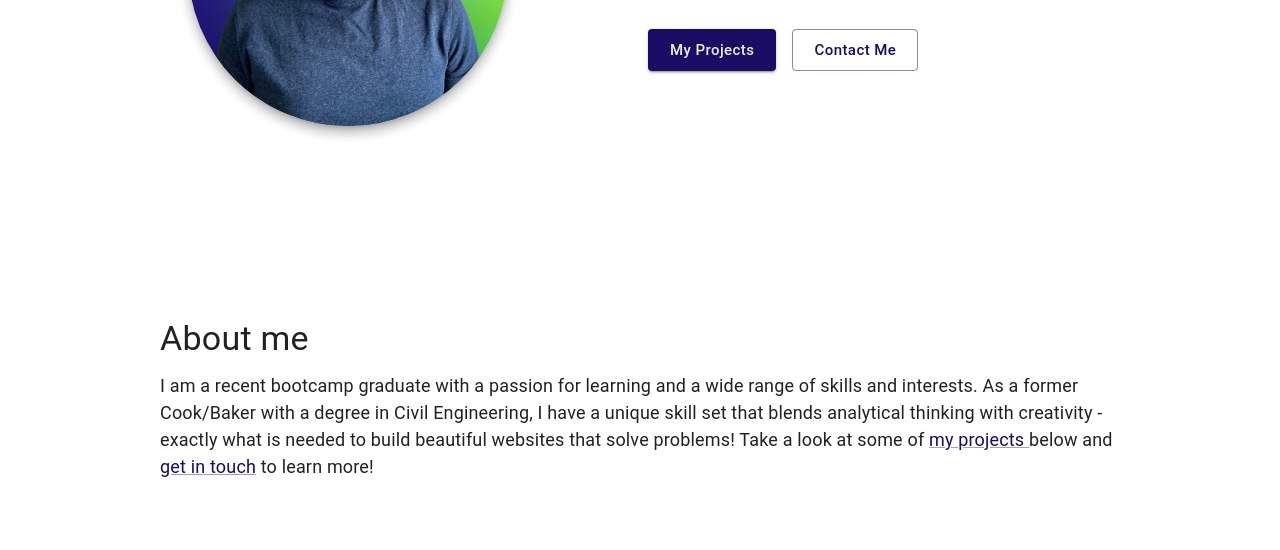
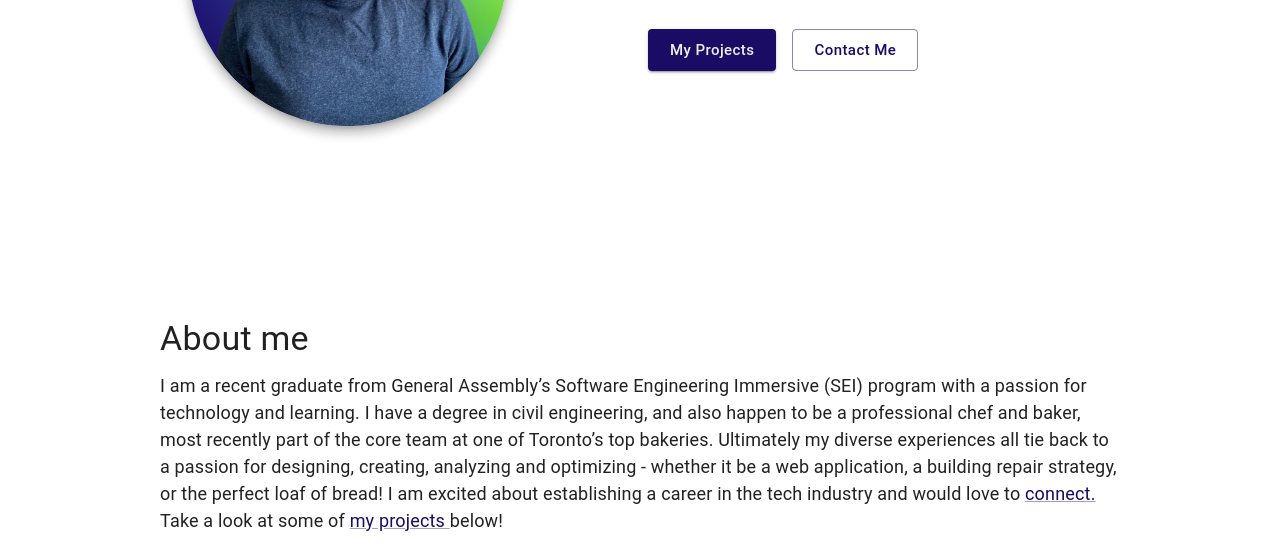
Before and after one commit to jontoye/portfolio-website, a Gatsby site: page / in a window 1280 px wide. Shown: the part 402-952 px from the top of the page. Built offline with nearby package versions, Linux system fonts and the light colour scheme; Gatsby itself is replaced by a stand-in of ours.

Commit message:
update about me content

```diff
--- a/src/components/About.jsx
+++ b/src/components/About.jsx
@@ -68,22 +68,25 @@ const About = () => {
             About me
           </Typography>
           <Typography sx={styles.summaryContent}>
-            I am a recent bootcamp graduate with a passion for learning and a wide range of skills
-            and interests. As a former Cook/Baker with a degree in Civil Engineering, I have a
-            unique skill set that blends analytical thinking with creativity - exactly what is
-            needed to build beautiful websites that solve problems! Take a look at some of{' '}
+            I am a recent graduate from General Assembly’s Software Engineering Immersive (SEI)
+            program with a passion for technology and learning. I have a degree in civil
+            engineering, and also happen to be a professional chef and baker, most recently part of
+            the core team at one of Toronto’s top bakeries. Ultimately my diverse experiences all
+            tie back to a passion for designing, creating, analyzing and optimizing - whether it be
+            a web application, a building repair strategy, or the perfect loaf of bread! I am
+            excited about establishing a career in the tech industry and would love to{' '}
+            <Link
+              color={theme.palette.mode === 'light' ? 'customBlue.main' : 'customTeal.main'}
+              href="#contact">
+              connect.
+            </Link>{' '}
+            Take a look at some of{' '}
             <Link
               color={theme.palette.mode === 'light' ? 'customBlue.main' : 'customTeal.main'}
               href="#projects">
               my projects{' '}
             </Link>
-            below and{' '}
-            <Link
-              color={theme.palette.mode === 'light' ? 'customBlue.main' : 'customTeal.main'}
-              href="#">
-              get in touch
-            </Link>{' '}
-            to learn more!
+            below!
           </Typography>
         </Grid>
         <Grid item xs={11} sm={10} sx={styles.skills}>
```
